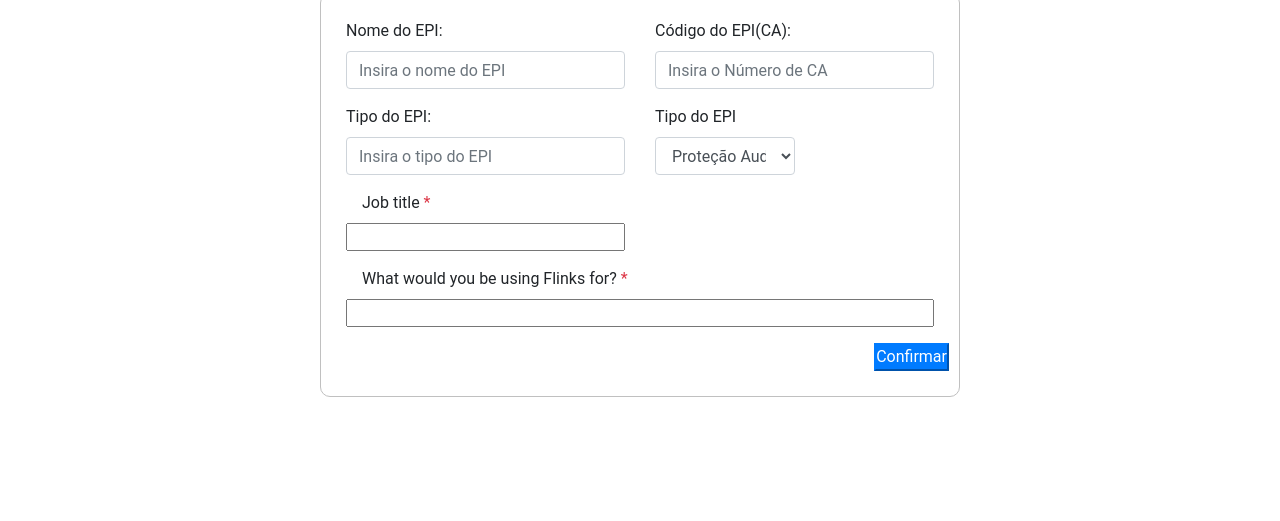
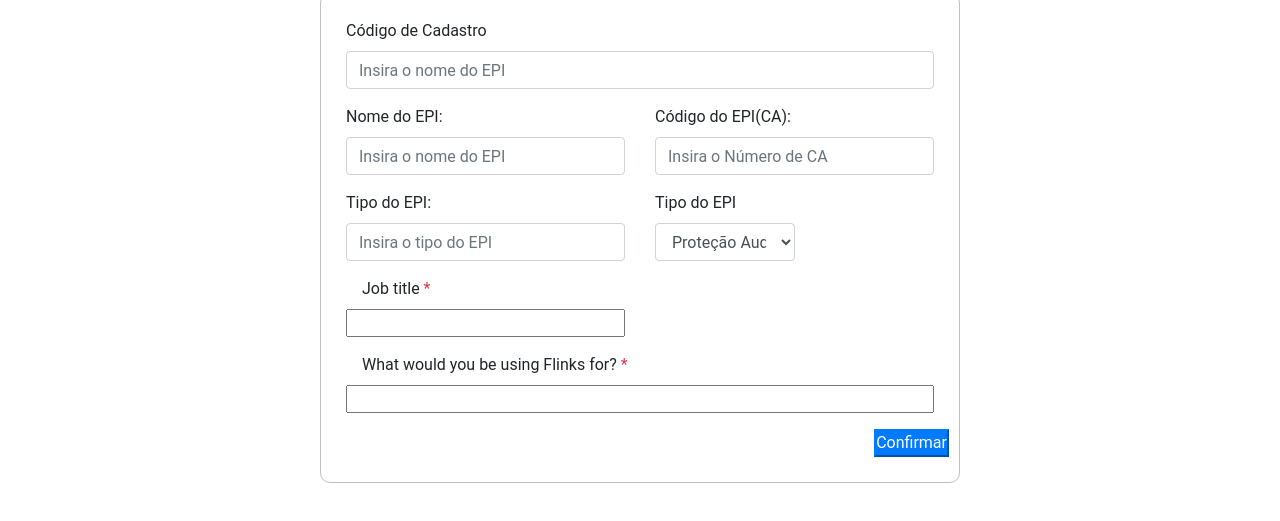
Before and after one commit to brunocmartins11/Volks_GestaoEPI, a plain HTML site: page codes/telaSeguranca_EPI.html in a window 1280 px wide. Shown: the part 177-698 px from the top of the page. Drawn offline with nearby package versions, Linux system fonts and the light colour scheme.

Commit message:
Commit "Teste 12" - Continuando nova tela
Tela de Cadastro de EPI.

```diff
--- a/codes/telaSeguranca_EPI.html
+++ b/codes/telaSeguranca_EPI.html
@@ -75,6 +75,13 @@
         <div class="container" style="border: 1px solid silver; width: 50%; border-radius: 10px; padding: 25px;">
             <div>
                 <form>
+                    <div class="row justify-content-between text-left">
+                        <div class="form-group col-12 flex-column d-flex">
+                            <label>Código de Cadastro</label>
+                            <input type="text" class="form-control" id="Nome_do_EPI" aria-describedby="emailHelp"
+                            placeholder="Insira o nome do EPI">
+                        </div>
+                    </div>
                     <div class="row justify-content-between text-left">
                         <div class="form-group col-sm-6 flex-column d-flex">
                             <label>Nome do EPI:</label>
```
